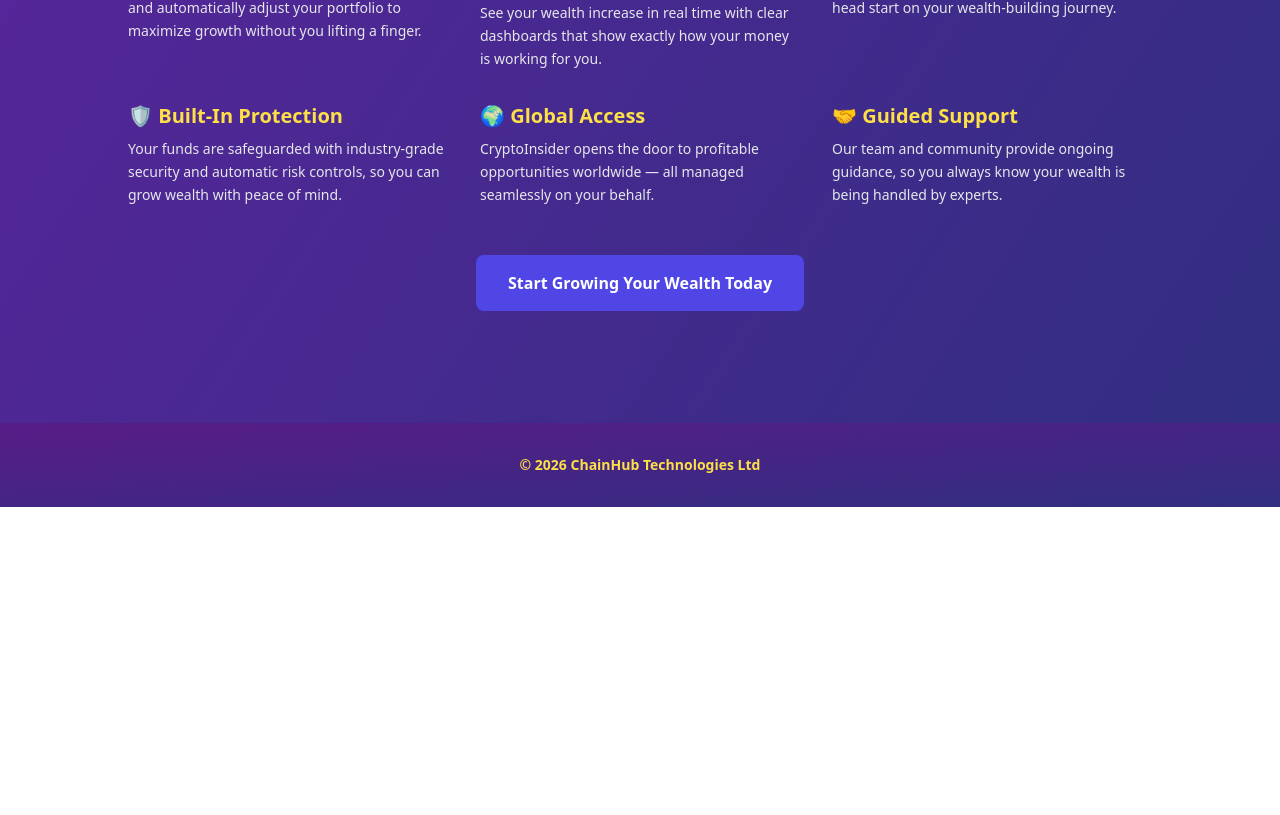
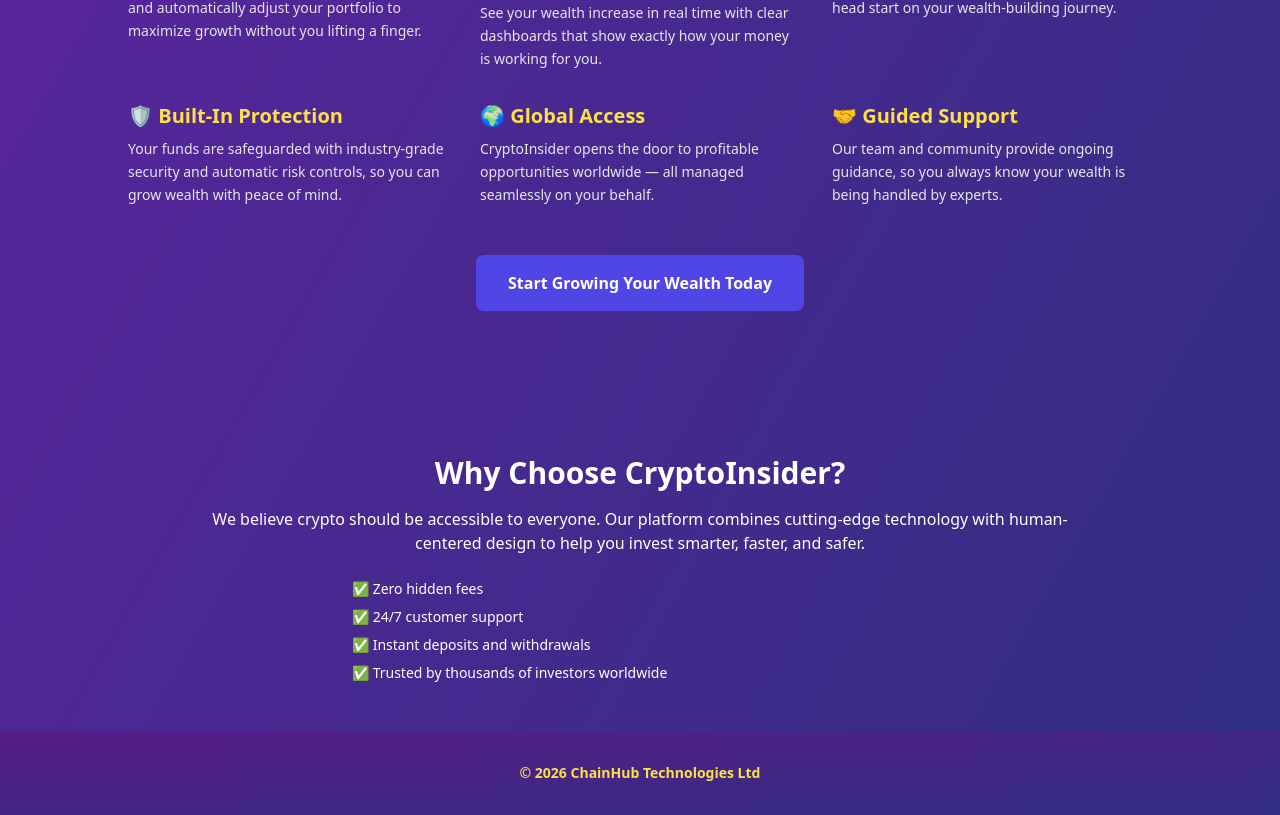
Before and after one commit to O-G-A1/CryptoInsider, a React (Create React App) app in the folder Frontend/: page / in a window 1280 px wide. Shown: the part 1575-2390 px from the top of the page. Before the commit the page ends 2082 px from the top, so only its background shows below. Built offline with nearby package versions, Linux system fonts and the light colour scheme.

Commit message:
update327c

```diff
--- a/Frontend/src/App.js
+++ b/Frontend/src/App.js
@@ -335,23 +335,23 @@
 {
   /* Why CryptoInsider Section */
 }
-//       <div className="mt-20 text-center max-w-4xl mx-auto">
-//         <h2 className="text-3xl font-bold mb-4">
-//           Why Choose CryptoInsider?
-//         </h2>
-//         <p className="text-md mb-6">
-//           We believe crypto should be accessible to everyone. Our
-//           platform combines cutting-edge technology with
-//           human-centered design to help you invest smarter, faster,
-//           and safer.
-//         </p>
-//         <ul className="space-y-2 text-left text-sm max-w-xl mx-auto">
-//           <li>✅ Zero hidden fees</li>
-//           <li>✅ 24/7 customer support</li>
-//           <li>✅ Instant deposits and withdrawals</li>
-//           <li>✅ Trusted by thousands of investors worldwide</li>
-//         </ul>
-//       </div>
+// <div className="mt-20 text-center max-w-4xl mx-auto">
+//   <h2 className="text-3xl font-bold mb-4">
+//     Why Choose CryptoInsider?
+//   </h2>
+//   <p className="text-md mb-6">
+//     We believe crypto should be accessible to everyone. Our
+//     platform combines cutting-edge technology with
+//     human-centered design to help you invest smarter, faster,
+//     and safer.
+//   </p>
+//   <ul className="space-y-2 text-left text-sm max-w-xl mx-auto">
+//     <li>✅ Zero hidden fees</li>
+//     <li>✅ 24/7 customer support</li>
+//     <li>✅ Instant deposits and withdrawals</li>
+//     <li>✅ Trusted by thousands of investors worldwide</li>
+//   </ul>
+// </div>
 //     </section>
 //   }
 // />
@@ -636,7 +636,6 @@ function App() {
                   </div>
                 </div>
                 {/* Wealth Growth Section */}
-                {/* Wealth Growth Section */}
                 <div className="text-gray-200 py-16 px-6 mt-20">
                   <div className="max-w-5xl mx-auto text-center">
                     <h2 className="text-3xl font-bold mb-6 text-yellow-300">
@@ -726,7 +725,25 @@ function App() {
                   </div>
                 </div>{" "}
                 {/* Why CryptoInsider Section */}
-                {/* ... unchanged ... */}
+                {
+                  <div className="mt-20 text-center max-w-4xl mx-auto">
+                    <h2 className="text-3xl font-bold mb-4">
+                      Why Choose CryptoInsider?
+                    </h2>
+                    <p className="text-md mb-6">
+                      We believe crypto should be accessible to everyone. Our
+                      platform combines cutting-edge technology with
+                      human-centered design to help you invest smarter, faster,
+                      and safer.
+                    </p>
+                    <ul className="space-y-2 text-left text-sm max-w-xl mx-auto">
+                      <li>✅ Zero hidden fees</li>
+                      <li>✅ 24/7 customer support</li>
+                      <li>✅ Instant deposits and withdrawals</li>
+                      <li>✅ Trusted by thousands of investors worldwide</li>
+                    </ul>
+                  </div>
+                }
               </section>
             }
           />
```
